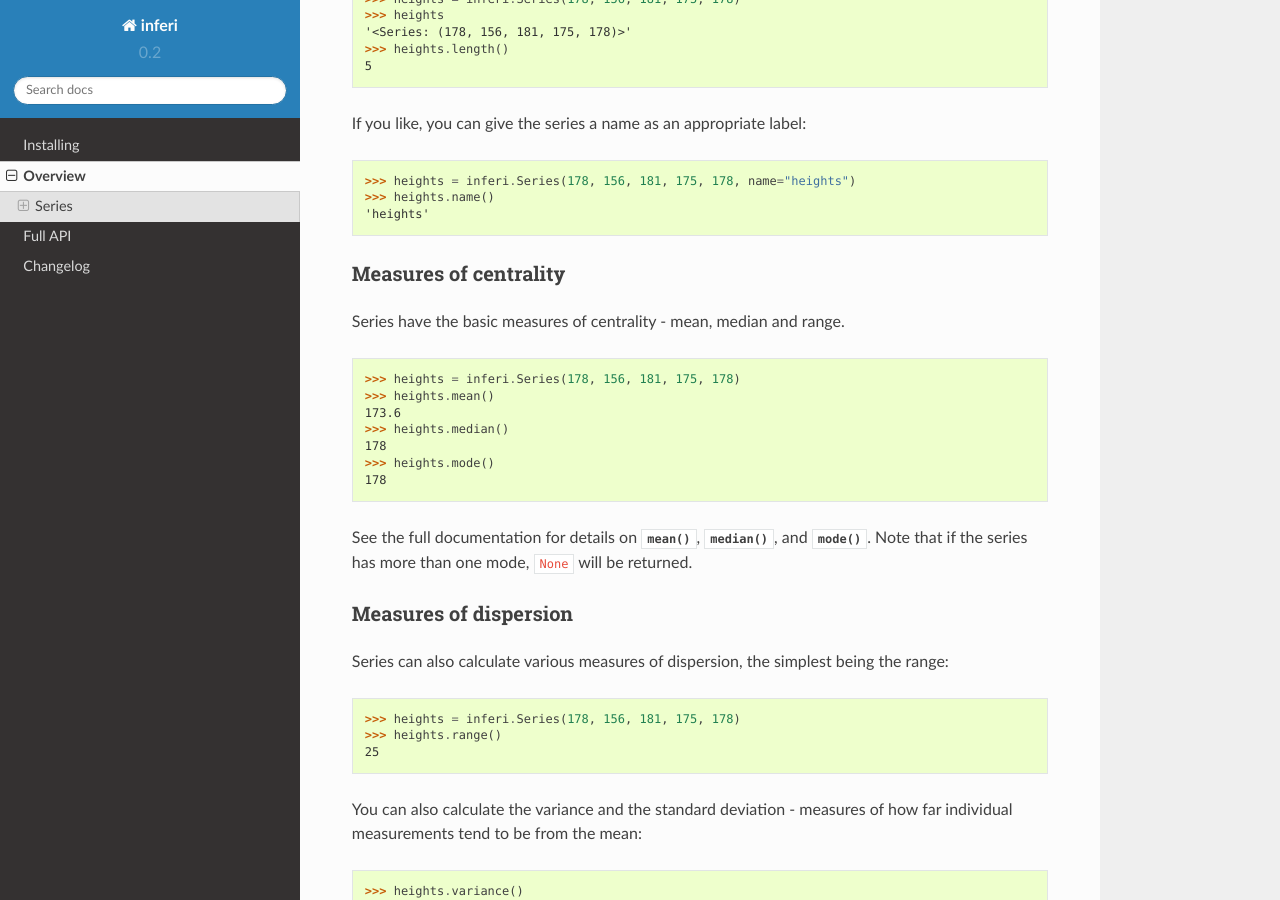
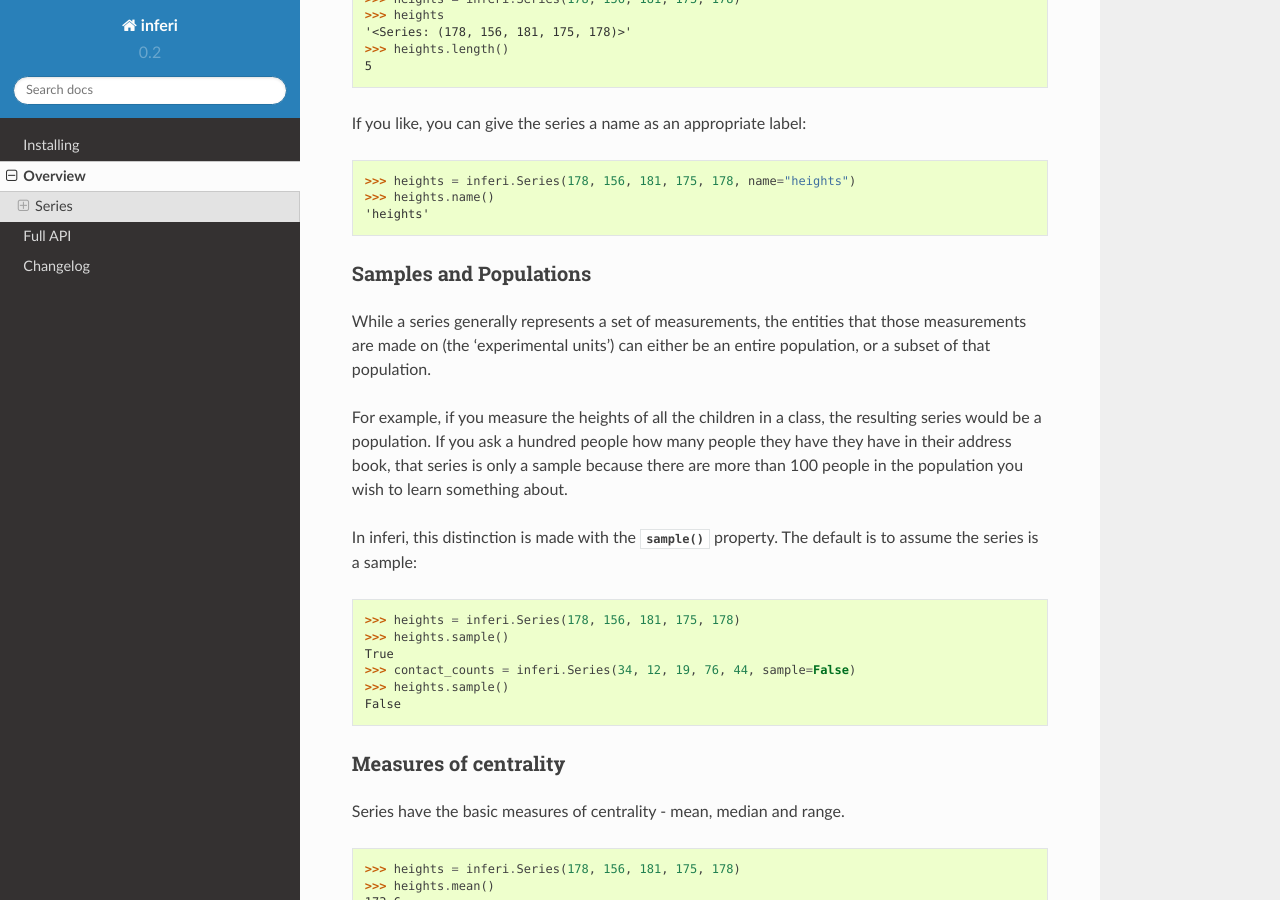
Before and after one commit to samirelanduk/inferi, a Sphinx documentation site: the page built from docs/source/overview.rst, in a window 1280 px wide and 900 px high, scrolled down 400 px. Built offline with Sphinx 7.4.7 and the Read the Docs theme 2.0.0, drawn with Linux system fonts in a browser that asks for light colours.

Commit message:
Add sample/population distinction to overview docs

```diff
--- a/docs/source/overview.rst
+++ b/docs/source/overview.rst
@@ -22,6 +22,29 @@ If you like, you can give the series a name as an appropriate label:
     >>> heights = inferi.Series(178, 156, 181, 175, 178, name="heights")
     >>> heights.name()
     'heights'
+
+Samples and Populations
+#######################
+
+While a series generally represents a set of measurements, the entities that
+those measurements are made on (the 'experimental units') can either be an
+entire population, or a subset of that population.
+
+For example, if you measure the heights of all the children in a class, the
+resulting series would be a population. If you ask a hundred people how many
+people they have they have in their address book, that series is only a sample
+because there are more than 100 people in the population you wish to learn
+something about.
+
+In inferi, this distinction is made with the :py:meth:`~.Series.sample`
+property. The default is to assume the series is a sample:
+
+    >>> heights = inferi.Series(178, 156, 181, 175, 178)
+    >>> heights.sample()
+    True
+    >>> contact_counts = inferi.Series(34, 12, 19, 76, 44, sample=False)
+    >>> heights.sample()
+    False
 
 
 Measures of centrality
```
